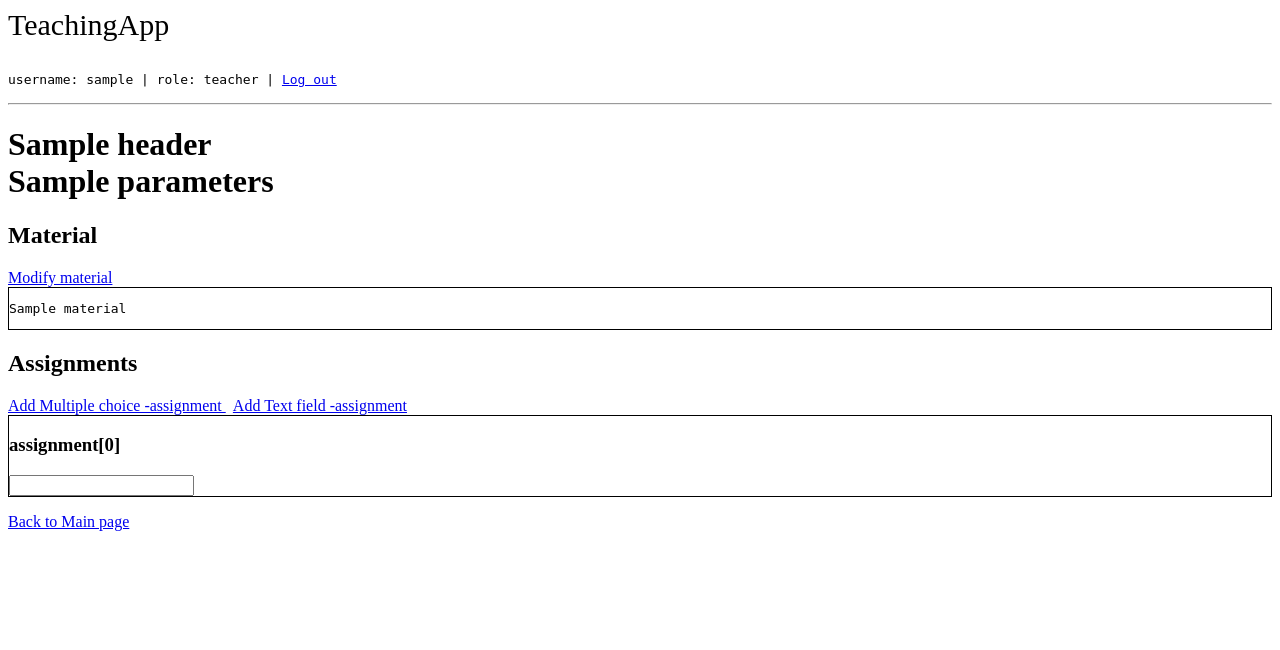
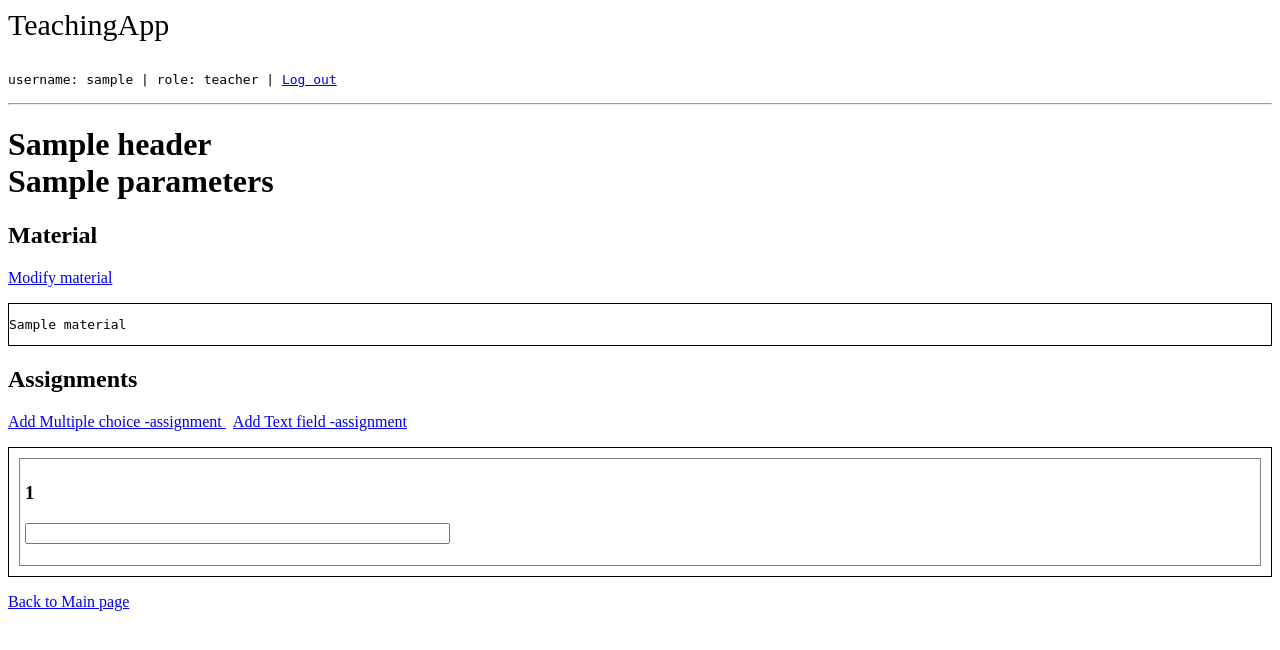
Before and after one commit to henkkah/teaching-app, a Flask app: template templates/teacher-course.html in a window 1280 px wide. Shown: the top 650 px of the page. Run offline with Flask 2, Linux system fonts and the light colour scheme; the visitor is signed in with stand-in values (Sample User, id 1); the template is opened without the code that fills it: most values are stand-ins (such as "Sample title", 1, 10 or a date in 2020).

Commit message:
fix: assignments shown correctly on course page

```diff
--- a/templates/teacher-course.html
+++ b/templates/teacher-course.html
@@ -7,31 +7,32 @@
 <h1> {{ header }} <br> {{ parameters }} </h1>
 
 <h2> Material </h2>
-<a href="/teacher/course/{{id}}/modifymaterial"> Modify material </a>
+<p> <a href="/teacher/course/{{id}}/modifymaterial"> Modify material </a> </p>
 <div style="border: 1px solid">
 <pre>{{ material }}</pre>
 </div>
 
 <h2> Assignments </h2>
-<a href="/teacher/course/{{id}}/addassignment/multiplechoice"> Add Multiple choice -assignment </a> &nbsp;
-<a href="/teacher/course/{{id}}/addassignment/textfield"> Add Text field -assignment </a>
-<div style="border: 1px solid">
+<p> <a href="/teacher/course/{{id}}/addassignment/multiplechoice"> Add Multiple choice -assignment </a> &nbsp;
+<a href="/teacher/course/{{id}}/addassignment/textfield"> Add Text field -assignment </a> </p>
+
+<div style="border: 1px solid; padding: 10px">
 {% for assignment in assignments %}
-
-<h3> assignment[0] </h3>
+<div style="border: 1px solid grey; padding: 5px"> <p>
+<h3> {{ assignment[0] }} </h3>
 
 {% if assignment[1] %}
 
 {% for choice in assignment[2] %}
-<input type="radio" name="answer" value={{ choice }}> choice
+<input type="radio" name="answer" value={{ choice }}> {{ choice }}
 {% endfor %}
 
 {% else %}
 
-<input type="text" name="answer">
+<input type="text" name="answer" size="50">
 
 {% endif %}
-
+</p> </div>
 {% endfor %}
 </div>
 </p>
```
Also changed, not shown: teacher.py (+13 -16 lines).
